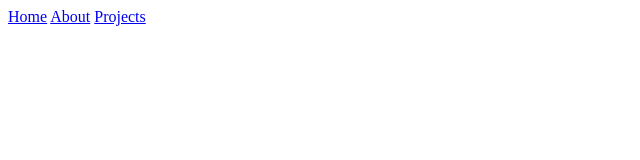
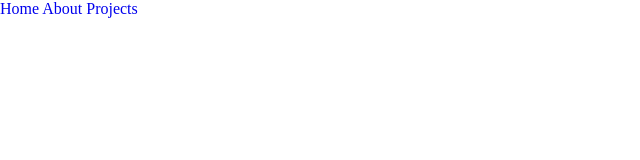
Before and after one commit to R-Adan02/portfolio_v.1, a plain HTML site: page index.html in a window 1280 px wide. Shown: the whole page, without its empty margins (0-640 px from the left). Drawn offline with Linux system fonts and the light colour scheme.

Commit message:
header and css added

```diff
--- a/index.html
+++ b/index.html
@@ -7,11 +7,13 @@
     <link rel="stylesheet" href="styles.css">
 </head>
 <body>
+    <header>
    <nav class="navbar">
     <a href="#">Home</a>
     <a href="#">About</a>
     <a href="#">Projects</a>
    </nav>
+</header>
 
 </body>
 </html>
--- a/styles.css
+++ b/styles.css
@@ -0,0 +1,7 @@
+*{
+    margin: 0 ;
+    padding: 0 ;
+    box-sizing: border-box ;
+    text-decoration: none ;
+    list-style: none ;
+}
```
